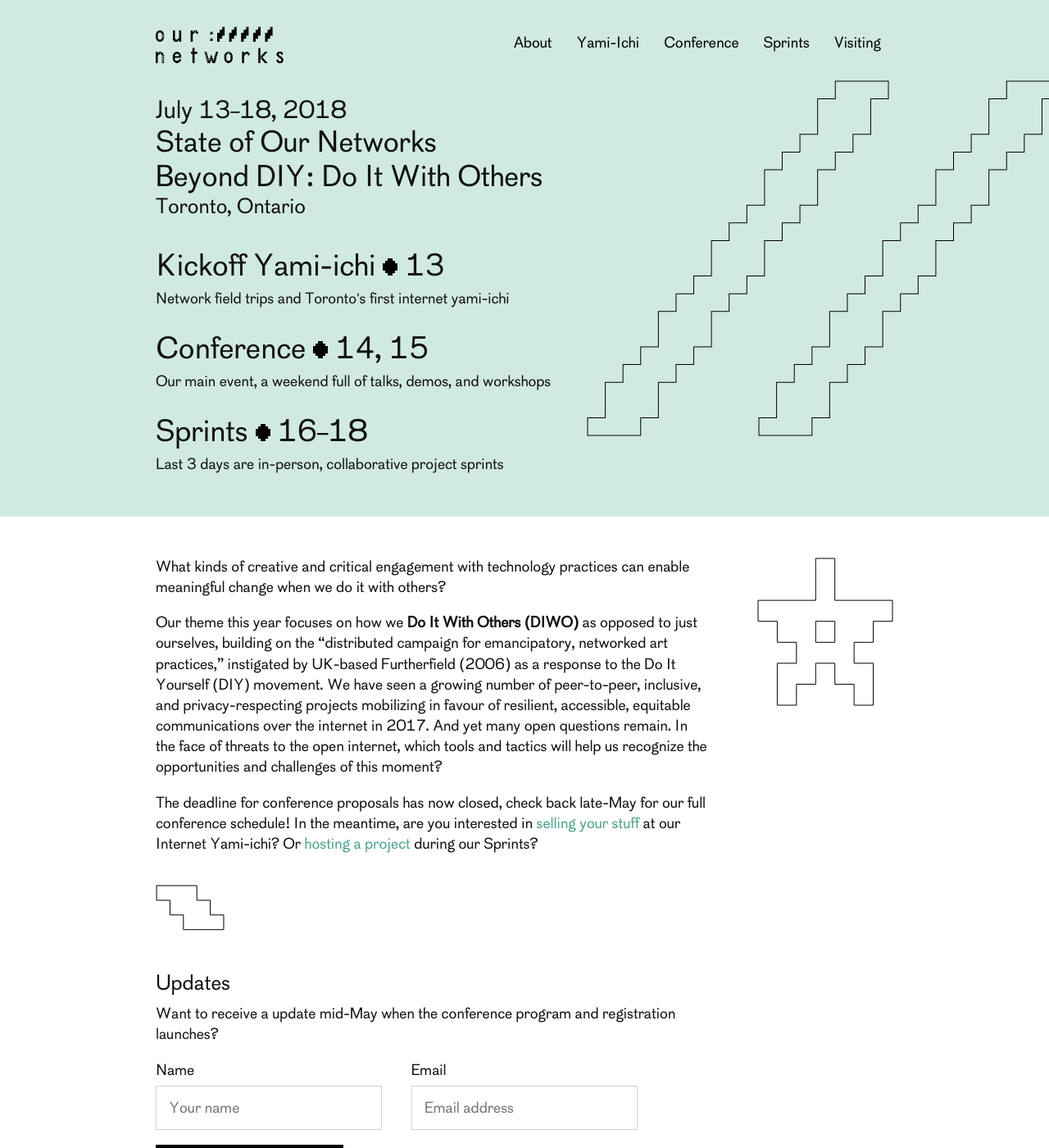
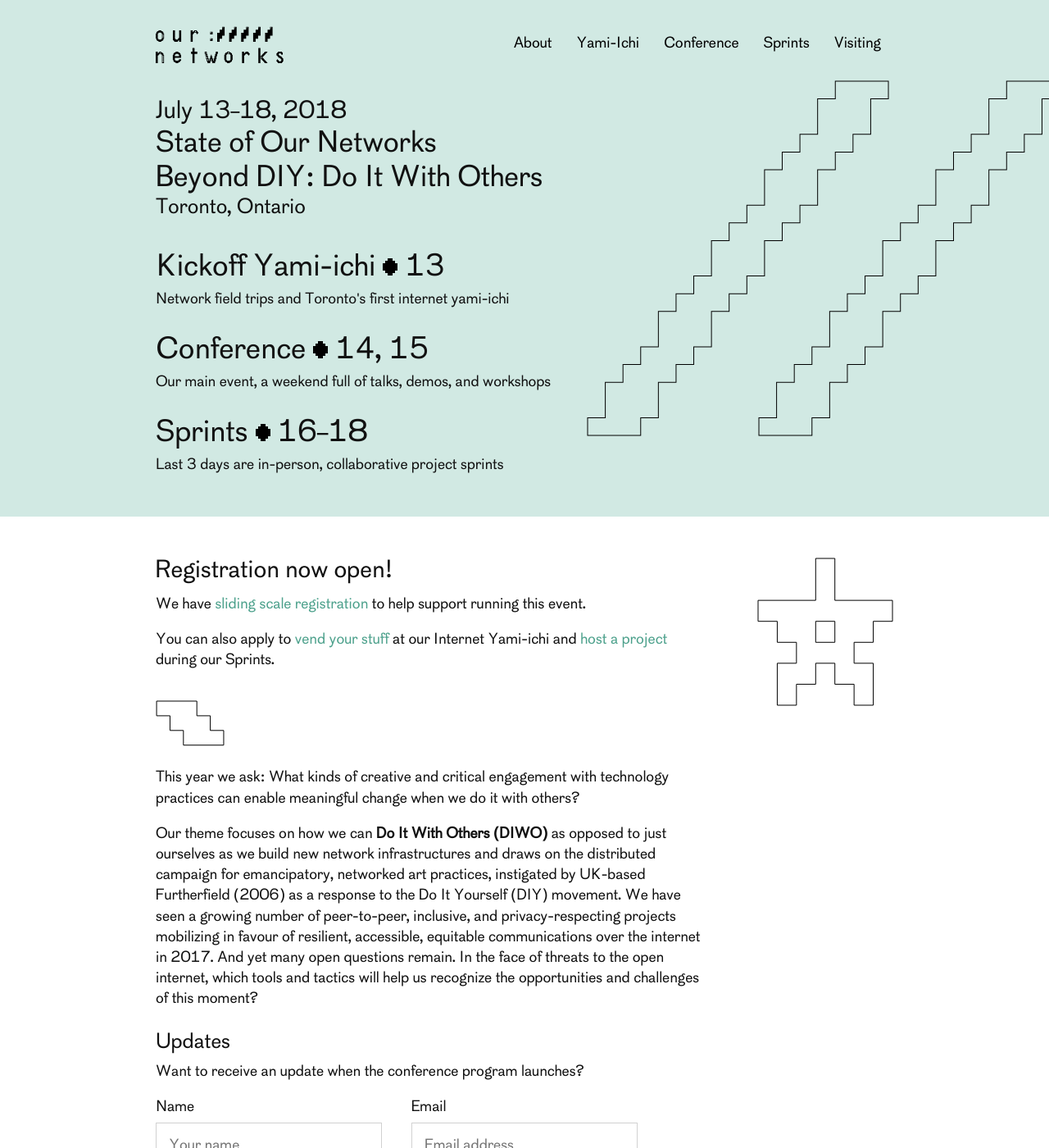
Before and after one commit to ournetworks/ournetworks.ca, a Jekyll site: the page built from index.md, in a window 1280 px wide and 1400 px high. Shown: the whole window at 82% size. Built offline with Jekyll 4.4.1, drawn with Linux system fonts in a browser that asks for light colours.

Commit message:
add registration deets to index and slight shuffle

```diff
--- a/index.md
+++ b/index.md
@@ -5,18 +5,24 @@ redirect_from:
   - "/2018/"
 ---
 
-What kinds of creative and critical engagement with technology practices can enable meaningful change when we do it with others?
-
-Our theme this year focuses on how we **Do It With Others (DIWO)** as opposed to just ourselves, building on the “distributed campaign for emancipatory, networked art practices,” instigated by UK-based Furtherfield (2006) as a response to the Do It Yourself (DIY) movement. We have seen a growing number of peer-to-peer, inclusive, and privacy-respecting projects mobilizing in favour of resilient, accessible, equitable communications over the internet in 2017. And yet many open questions remain. In the face of threats to the open internet, which tools and tactics will help us recognize the opportunities and challenges of this moment?
-
-The deadline for conference proposals has now closed, check back late-May for our full conference schedule! In the meantime, are you interested in [selling your stuff](/yami-ichi/) at our Internet Yami-ichi? Or [hosting a project](/sprints/) during our Sprints?
+<div class="row">
+    <h2>Registration now open!</h2>
+    <p>We have <a href="/conference/#registration">sliding scale registration</a> to help support running this event.
+    </p>
+    <p>You can also apply to <a href="/yami-ichi/">vend your stuff</a> at our Internet Yami-ichi and <a href="/sprints/">host a project</a> during our Sprints.
+    </p>
+</div>
 
 {% include graphics/asterisk-outline.svg %}
 {% include graphics/stairs-outline.svg %}
 
+This year we ask: What kinds of creative and critical engagement with technology practices can enable meaningful change when we do it with others?
+
+Our theme focuses on how we can **Do It With Others (DIWO)** as opposed to just ourselves as we build new network infrastructures and draws on the distributed campaign for emancipatory, networked art practices, instigated by UK-based Furtherfield (2006) as a response to the Do It Yourself (DIY) movement. We have seen a growing number of peer-to-peer, inclusive, and privacy-respecting projects mobilizing in favour of resilient, accessible, equitable communications over the internet in 2017. And yet many open questions remain. In the face of threats to the open internet, which tools and tactics will help us recognize the opportunities and challenges of this moment?
+
 ### Updates
 
-Want to receive a update mid-May when the conference program and registration launches?
+Want to receive an update when the conference program launches?
 
 <form action="https://formspree.io/orga@ournetworks.ca" method="POST">
   <div class="row form-group">
```
